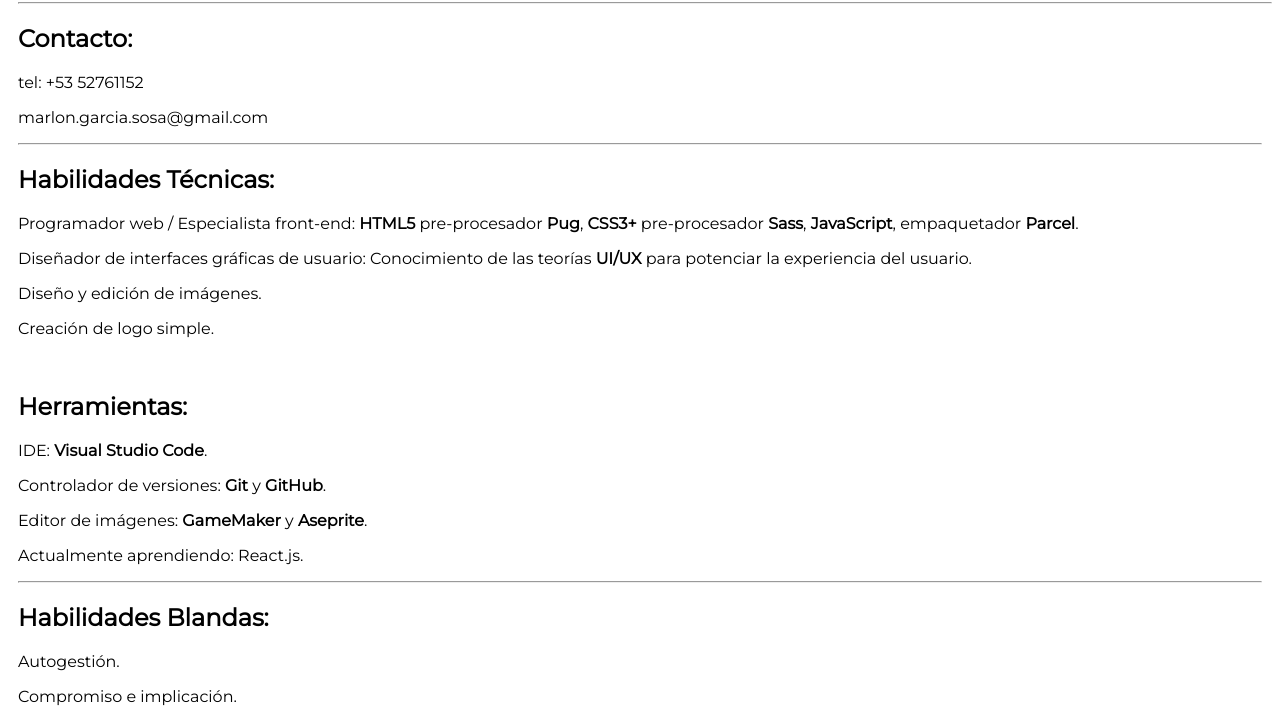
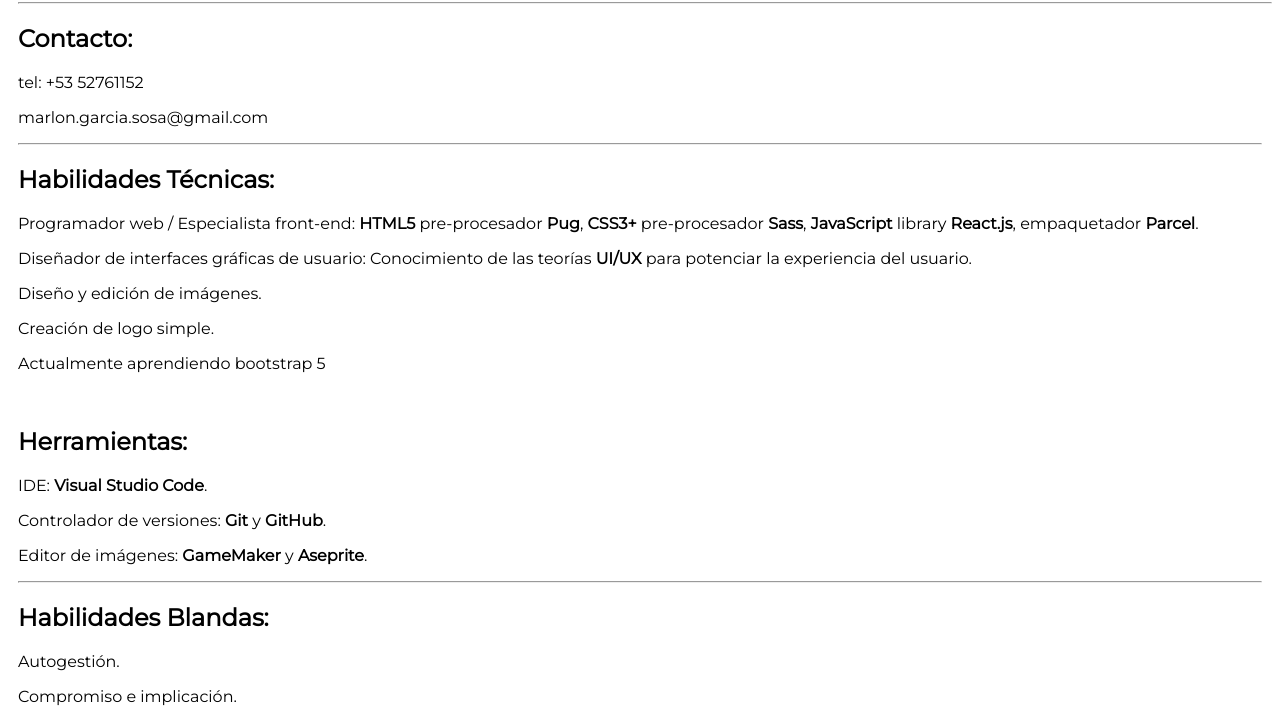
Before and after one commit to MarlonGarciaSosa/Curriculum, a plain HTML site: page index.html in a window 1280 px wide. Shown: the part 80-799 px from the top of the page. Drawn offline with Linux system fonts and the light colour scheme.

Commit message:
Update index.html

```diff
--- a/index.html
+++ b/index.html
@@ -28,16 +28,16 @@
 
         <section class="main__section">
             <h2>Habilidades Técnicas:</h2>
-            <p>Programador web / Especialista front-end: <b>HTML5</b> pre-procesador <b>Pug</b>, <b>CSS3+</b> pre-procesador <b>Sass</b>, <b>JavaScript</b>, empaquetador <b>Parcel</b>.</p>
+            <p>Programador web / Especialista front-end: <b>HTML5</b> pre-procesador <b>Pug</b>, <b>CSS3+</b> pre-procesador <b>Sass</b>, <b>JavaScript</b> library <b>React.js</b>, empaquetador <b>Parcel</b>.</p>
             <p>Diseñador de interfaces gráficas de usuario: Conocimiento de las teorías <b>UI/UX</b> para potenciar la experiencia del usuario.</p>
             <p>Diseño y edición de imágenes.</p>
             <p>Creación de logo simple.</p>
+            <p>Actualmente aprendiendo bootstrap 5</p>
             <br>
             <h2>Herramientas:</h2>
             <p>IDE: <b>Visual Studio Code</b>.</p>
             <p>Controlador de versiones: <b>Git</b> y <b>GitHub</b>.</p>
             <p>Editor de imágenes: <b>GameMaker</b> y <b>Aseprite</b>.</p>
-            <p>Actualmente aprendiendo: React.js.</p>
             <hr>
         </section>
 
```
